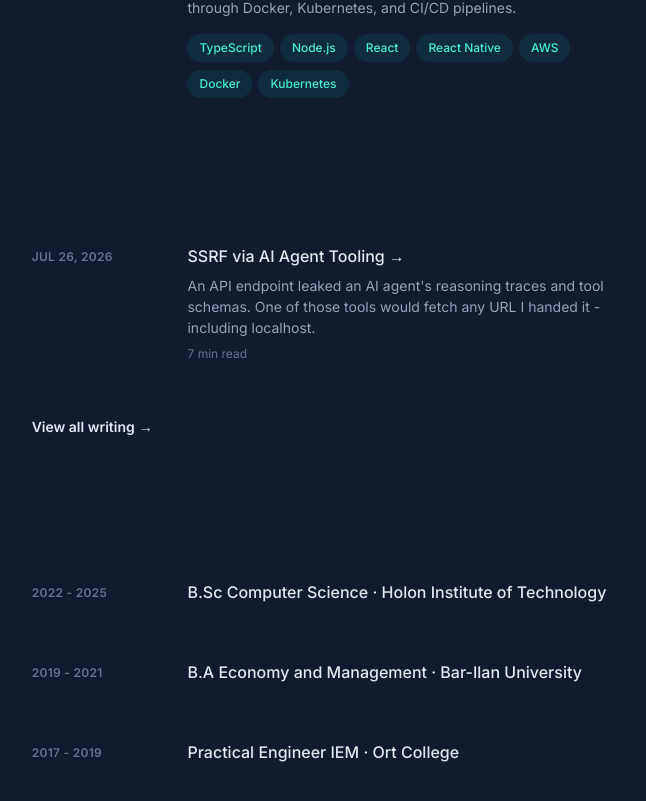
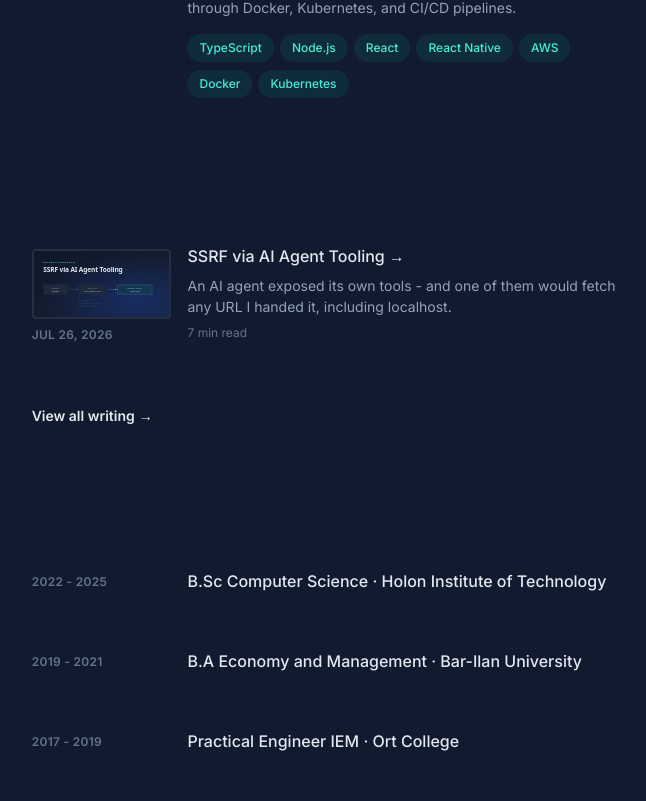
Before and after one commit to yuvalelarat/yuvalelarat.github.io, a Next.js app: page / in a window 1280 px wide. Shown: the part 839-1640 px from the top of the page, without its empty margins (593-1239 px from the left). Built offline with nearby package versions, Linux system fonts and the light colour scheme.

Commit message:
chore: added thumbnail to the writings section

```diff
--- a/content/writing/ssrf-via-ai-agent-tooling.mdx
+++ b/content/writing/ssrf-via-ai-agent-tooling.mdx
@@ -1,7 +1,7 @@
 ---
 title: "SSRF via AI Agent Tooling"
 date: "2026-07-26"
-summary: "An API endpoint leaked an AI agent's reasoning traces and tool schemas. One of those tools would fetch any URL I handed it - including localhost."
+summary: "An AI agent exposed its own tools - and one of them would fetch any URL I handed it, including localhost."
 banner: "/writing/ssrf-via-ai-agent-tooling/banner.svg"
 bannerAlt: "A request flowing from a browser through an AI agent into localhost port 10000"
 ---
--- a/src/app/components/Writing.tsx
+++ b/src/app/components/Writing.tsx
@@ -13,7 +13,7 @@ export default function Writing() {
     return (
         <SectionListItem title="Writing" id="writing">
             {posts.slice(0, HOMEPAGE_POST_COUNT).map((post) => (
-                <PostItem key={post.slug} post={post} />
+                <PostItem key={post.slug} post={post} showThumbnail />
             ))}
             {/* Always shown, not just past the cutoff — otherwise /writing is
                 unreachable from the homepage until the fourth post lands. */}
```
